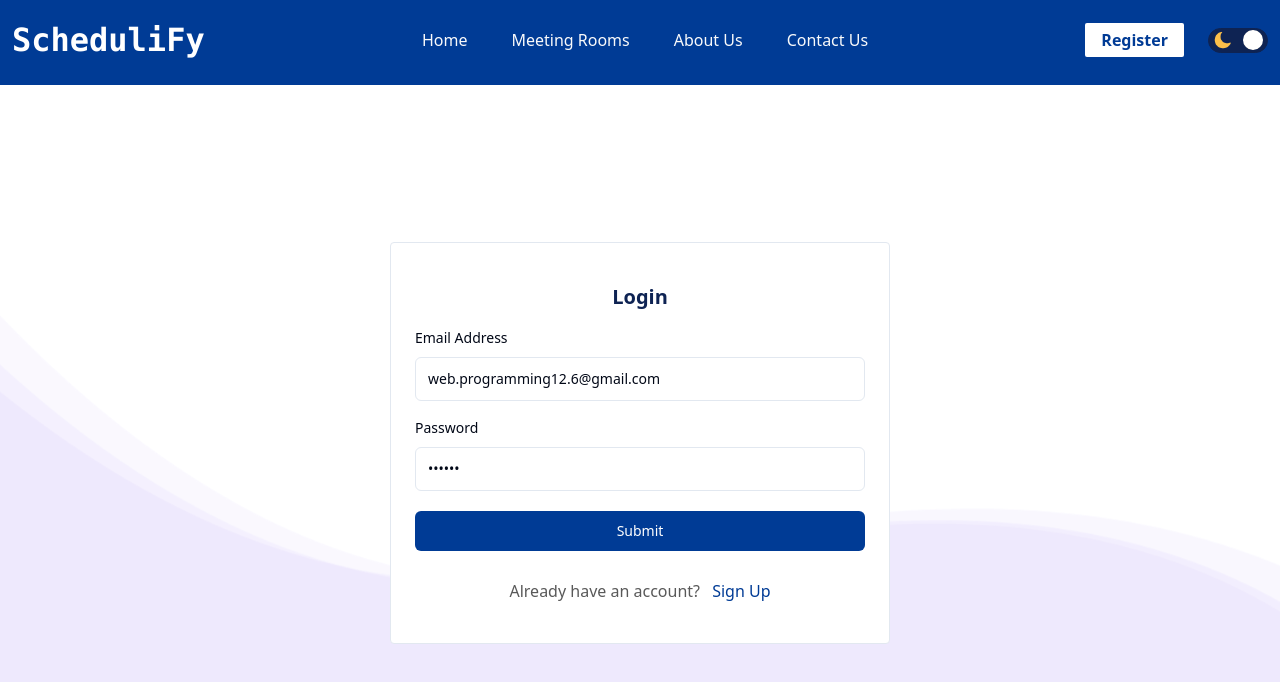
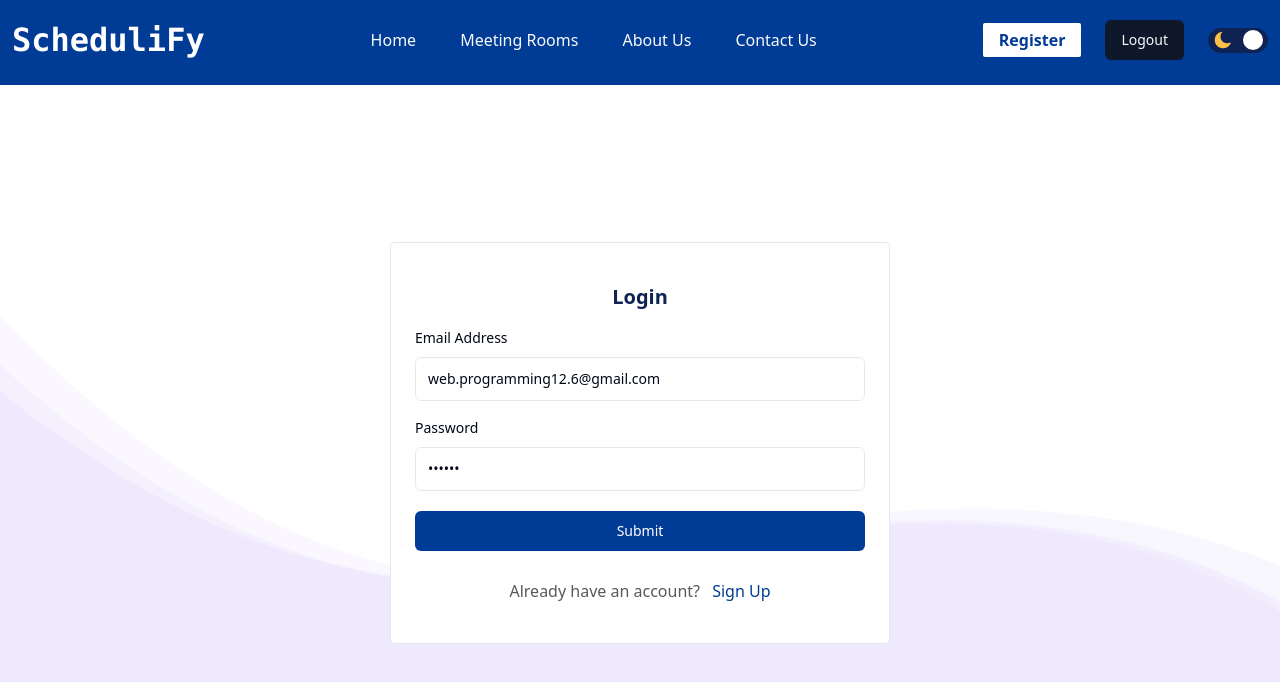
Before and after one commit to noyon-podder/meeting-booking-client, a React (Vite) app: page /login in a window 1280 px wide. Shown: the top 682 px of the page. Built offline with nearby package versions, Linux system fonts and the light colour scheme.

Commit message:
handle logout functionality is completed

```diff
--- a/src/components/Shared/Navbar.tsx
+++ b/src/components/Shared/Navbar.tsx
@@ -3,6 +3,9 @@ import MenuItems from "@/pages/Home/MenuItems";
 import { ModeToggle } from "./ModeToggle";
 import SidebarMenuItems from "@/pages/Home/SidebarMenuItems";
 import Container from "../Container";
+import { Button } from "../ui/button";
+import { useAppDispatch } from "@/redux/hook";
+import { logout } from "@/redux/features/auth/authSlice";
 // import LoginModal from "@/pages/Login/LoginModal";
 // import { useAppDispatch, useAppSelector } from "@/redux/hook";
 // import { modalOpen, setModalOpen } from "@/redux/features/auth/authSlice";
@@ -20,6 +23,12 @@ const Navbar = () => {
   //   console.log(data);
   //   dispatch(setModalOpen(false));
   // };
+
+  // handle log out functionality
+  const dispatch = useAppDispatch();
+  const handelLogout = () => {
+    dispatch(logout());
+  };
   return (
     <div className="sticky z-50 top-0 left-0 w-full dark:border-b lg:h-[85px]  py-4 dark:bg-color-darkBaseColor bg-color-baseColor">
       <Container>
@@ -40,6 +49,8 @@ const Navbar = () => {
               Register
             </Link>
 
+            <Button onClick={handelLogout}>Logout</Button>
+
             <ModeToggle />
 
             {/* for mobile device menu bar show  */}
```
